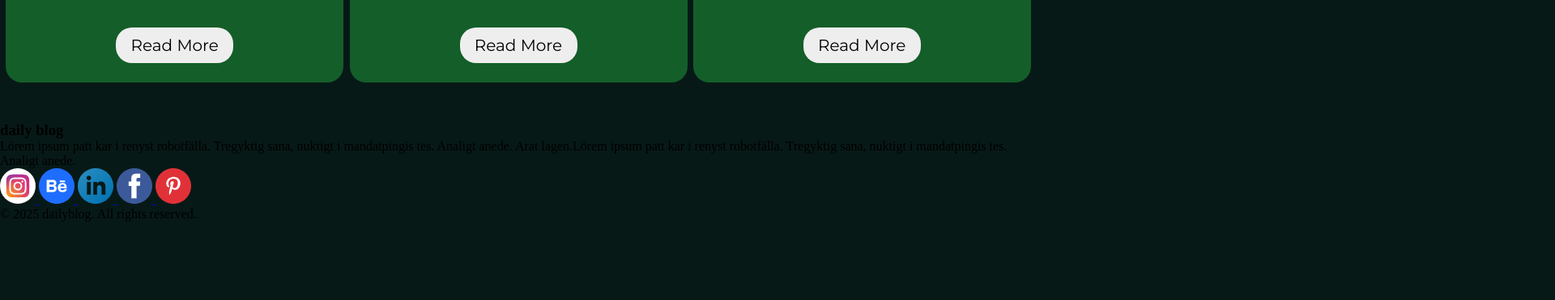
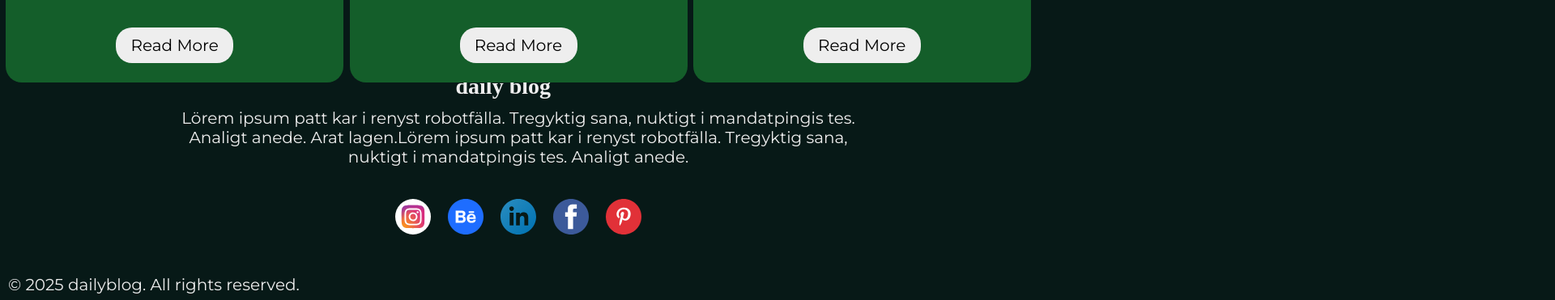
Before and after one commit to 07Manu03M/PaginaWeb-ManuelMeneses, a plain HTML site: page views/blog.html in a window 1280 px wide. Shown: the part 2064-2435 px from the top of the page at 81% size, 1920 px wide, since content can reach past the window. Before the commit the page ends 2338 px from the top, so only its background shows below. Drawn offline with Linux system fonts and the light colour scheme; a web font is replaced by a local one.

Commit message:
feat: :white_check_mark: Page finished
The page has been completely finished with all its new requirements and styles

```diff
--- a/CSS/style.css
+++ b/CSS/style.css
@@ -378,3 +378,5 @@ body{
     left: 0;
     margin-top: 30px;
 }
+
+/* partes hechas por manuel meneses :D */
--- a/CSS/style2.css
+++ b/CSS/style2.css
@@ -55,6 +55,7 @@ body{
 
 .ul_menu_dos li{
     list-style: none;
+    font-family: "Montserrat-SemiBold";
 }
 
 .section_opciones{
@@ -95,7 +96,7 @@ body{
     border-radius: 05px;
     position: relative;
     right: 120px;
-    width: 100px;
+    width: 120px;
     height: 30px;
     font-size: 15px;
     background: #14532A;
@@ -109,7 +110,8 @@ body{
     left: 5px;
     bottom: 2px;
     text-decoration: none;
-    color: #eee;
+    color: var(--color-1);
+    font-family: "Montserrat-Medium";
 }
 
 .div_menu_blog{
@@ -124,6 +126,7 @@ body{
     padding: 10px; */
     display: flex;
     gap: 60px;
+    font-family: "Monstserrat-light";
     color: var(--color-1);
 }
 
@@ -181,6 +184,7 @@ body{
     position: relative;
     top: 10px;
     left: 10px;
+    font-family: "Monstserrat-light";
     color: #eee;
 }
 
@@ -193,39 +197,45 @@ body{
     left: 10px;
     width: 518px;
     height: 62px;
+    font-family: "Montserrat-SemiBold";
     color: #eee;
 }
 
 .div_del_menu p{
     /* background: red; */
     /* padding: 10px; */
-    font-size: 25px;
+    font-size: 20px;
     position: relative;
     top: 115px;
     left: 10px;
     width: 500px;
+    font-family: "Montserrat-Medium";
     color: #eee;
 }
 
 
 
 .div_leer{
-    /* background: violet;
-    padding: 10px; */
+    background: var(--color-1);
+    padding: 0px 50px;
+    border-radius: 25px;
+    position: relative;
+    top: 155px;
+    left: 240px;
+    width: 150px;
+    height: 40px;
 
 
 }
 
 .div_leer p{
-    background: #eee;
-    padding: 10px;
-    border-radius: 20px;
     font-size: 25px;
+    width: 100%;
+    color: black;
     position: relative;
-    top: 135px;
-    left: 225px;
-    width: 135px;
-    color: black;
+    top: 5px;
+    left: -42px;
+    width: 1000px;
 }
 
 .recent_post{
@@ -249,7 +259,7 @@ body{
     display: flex;
     flex-wrap: wrap;
     justify-content: space-evenly;
-    margin-bottom: 400px;
+    margin-bottom: 310px;
 }
 
 /* Caja 1 */
@@ -627,21 +637,90 @@ body{
 }
 
 .div_final{
+    /* background: #432f9c;
+    padding: 5px; */
+    width: auto;
+    height: 270px;
+    display: flex;
+    flex-direction: column;
+    align-items: center;
+    justify-content: space-evenly;
+}
+
+.div_titulo_final{
+    /* background: greenyellow;
+    padding: 5px; */
+    width: 155px;
+    height: 34px;
+    display: flex;
+    align-items: center;
+}
+
+.div_titulo_final h3{
+    font-size: 28px;
+    display: flex;
+    align-items: center;
+    color: var(--color-1);
+    font-family: "Monstserrat-bold";
+}
+
+.div_parrafo_final{
+    /* background: red;
+    padding: 5px; */
+    width: 855px;
+    height: 72px;
+    position: relative;
+    bottom: 20px;
+    display: flex;
+    align-items: center;
+}
+
+.div_parrafo_final p{
+    font-size: 20px;
+    display: flex;
+    text-align: center;
+    color: var(--color-1);
+    font-family: "Monstserrat-regular";
+}
+
+.div_redes_sociales{
+    /* background: salmon;
+    padding: 5px; */
+    width: 304px;
+    height: 44px;
+    position: relative;
+    bottom: 10px;
+    display: flex;
+    justify-content: space-between;
 
 }
 
-.div_titulo_final{
-
-}
-
-.div_parrafo_final{
-
-}
-
-.div_redes_sociales{
-
+.div_redes_sociales img{
+    /* background: yellow;
+    padding: 10px; */
+    width: 44px;
+    height: 44px;
+    position: relative;
+    b: 0px;
 }
 
 .div_creditos{
+    /* background: pink;
+    padding: 5px; */
+    width: 370px;
+    height: 24px;
+    display: flex;
+    align-items: center;
+    margin: 10px;
+}
 
+.div_creditos p{
+    font-size: 20px;
+    display: flex;
+    align-items: center;
+    color: var(--color-1);
+    font-family: "Monstserrat-regular";
 }
+
+
+/* partes hechas por manuel meneses :D */
--- a/CSS/variables.css
+++ b/CSS/variables.css
@@ -22,3 +22,6 @@
     font-family: "Monstserrat-regular";
     src: url(../storage/font/Montserrat/static/Montserrat-Regular.ttf);
 }
+
+
+/* partes hechas por manuel meneses :D */
--- a/CSS/variables2.css
+++ b/CSS/variables2.css
@@ -19,3 +19,16 @@
     font-family: "Monstserrat-regular";
     src: url(../storage/font/Montserrat/static/Montserrat-Regular.ttf);
 }
+
+@font-face{
+    font-family: "Monstserrat-bold";
+    src: url(../storage/font/Montserrat/static/Montserrat-Bold.ttf);
+}
+
+@font-face{
+    font-family: "Monstserrat-light";
+    src: url(../storage/font/Montserrat/static/Montserrat-Light.ttf);
+}
+
+
+/* partes hechas por manuel meneses :D */
--- a/views/blog.html
+++ b/views/blog.html
@@ -125,9 +125,11 @@
                 <img src="../storage/img/pinterest.svg">
             </a>
         </div>
-        <div class="div_creditos">
-            <p>© 2025 dailyblog. All rights reserved.</p>
-        </div>
       </div>
+      <div class="div_creditos">
+        <p>© 2025 dailyblog. All rights reserved.</p>
+    </div>
 </body>
 </html>
+
+<!-- partes echas por manuel :D -->
```
Also changed, not shown: storage/font/Montserrat/README.txt, storage/img/be.svg (deleted), 1 other file.
